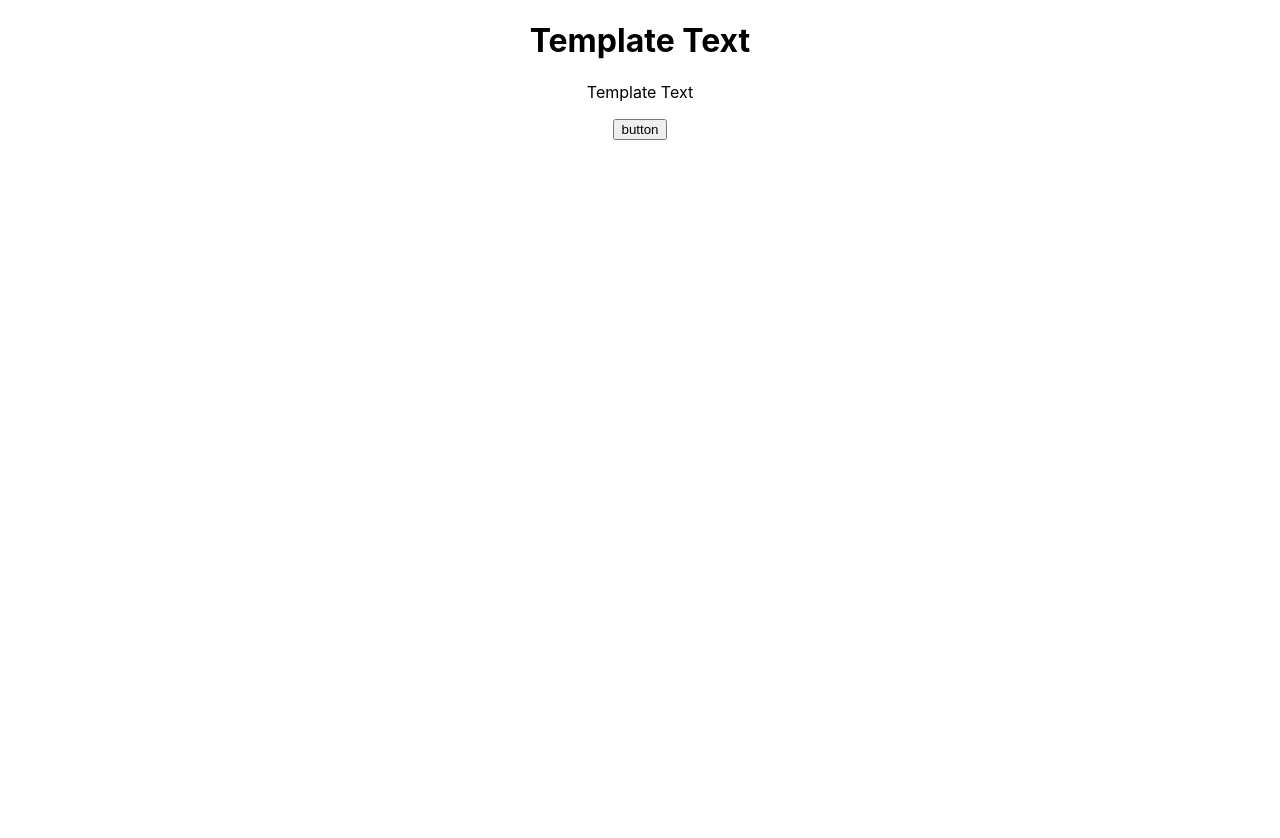
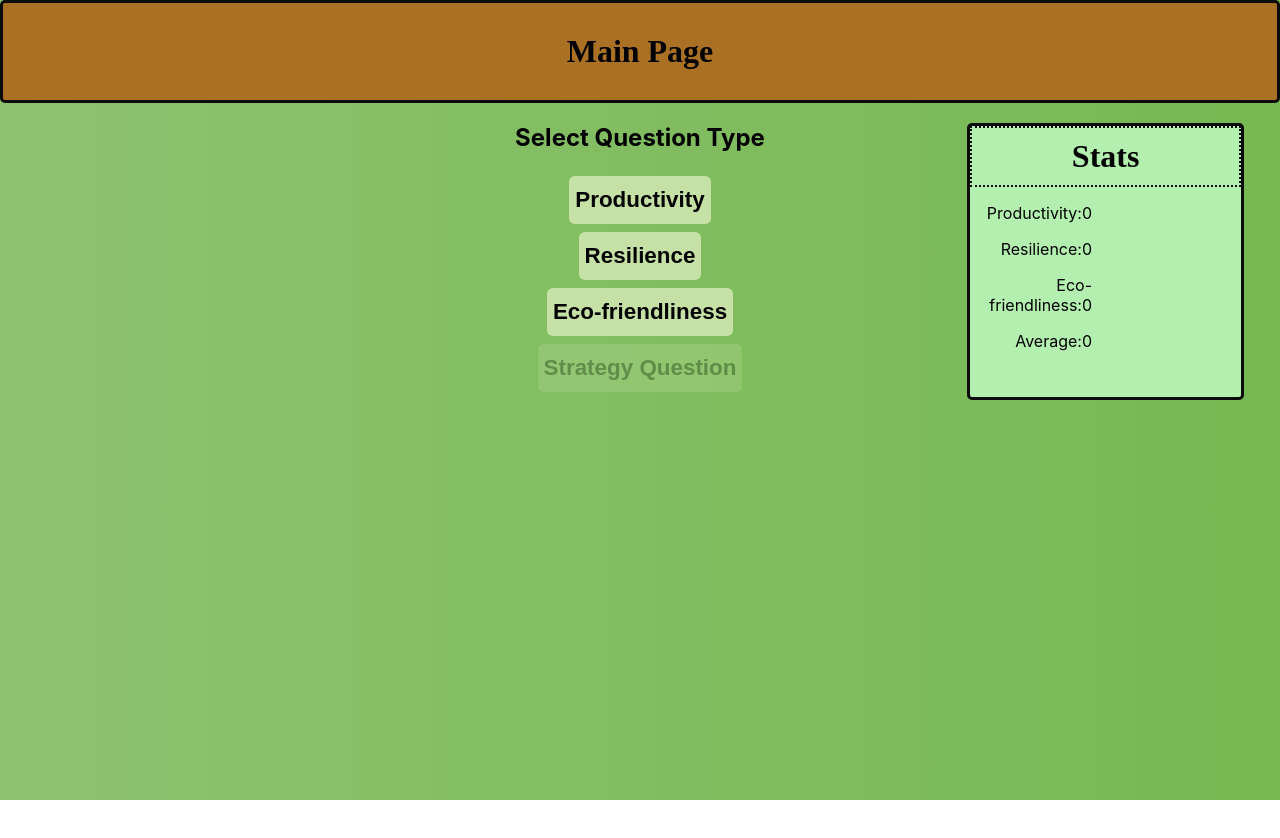
Before and after one commit to waymondrang/treevia, a React (Create React App) app: page / in a window 1280 px wide. Shown: the top 838 px of the page. Before the commit the page ends 800 px from the top, so only its background shows below. Built offline with nearby package versions, Linux system fonts and the light colour scheme.

Commit message:
Basic Layout

```diff
--- a/package.json
+++ b/package.json
@@ -1,5 +1,6 @@
 {
   "name": "sturdy-goggles",
+  "homepage": ".",
   "version": "0.1.0",
   "private": true,
   "dependencies": {
@@ -8,7 +9,7 @@
     "@testing-library/user-event": "^13.5.0",
     "react": "^18.2.0",
     "react-dom": "^18.2.0",
-    "react-scripts": "5.0.1",
+    "react-scripts": "^5.0.1",
     "web-vitals": "^2.1.4"
   },
   "scripts": {
--- a/public/index.html
+++ b/public/index.html
@@ -8,6 +8,8 @@
   <meta name="theme-color" content="#000000" />
   <meta name="description" content="SYN 100 Group 4 Project" />
   <link rel="apple-touch-icon" href="%PUBLIC_URL%/logo192.png" />
+  <link rel="stylesheet"
+  href="https://fonts.googleapis.com/css2?family=Material+Symbols+Rounded:opsz,wght,FILL,GRAD@48,400,0,0" />
   <!--
       manifest.json provides metadata used when your web app is installed on a
       user's mobile device or desktop. See https://developers.google.com/web/fundamentals/web-app-manifest/
--- a/src/App.css
+++ b/src/App.css
@@ -20,8 +20,8 @@
   flex-direction: column;
   align-items: center;
   justify-content: center;
-  font-size: calc(10px + 2vmin);
-  color: white;
+  font-size: calc(20px + 2vmin);
+  color: rgb(42, 236, 13);
 }
 
 .App-link {
--- a/src/App.js
+++ b/src/App.js
@@ -1,7 +1,12 @@
 import "./App.css";
+import React from 'react';
+import MainPage from './MainPage.js';
 
 function App() {
+
   return (
+    <MainPage/>
+    /*
     <div className="App">
       <header>
         <h1>Template Text</h1>
@@ -11,6 +16,7 @@ function App() {
         <button>button</button>
       </body>
     </div>
+    */
   );
 }
 
--- /dev/null
+++ b/src/MainPage.css
@@ -0,0 +1,62 @@
+.MainPage {
+  text-align: center;
+  width: 100%;
+  height: 100vh;
+  background: #76b852;
+  /* fallback for old browsers */
+  background: -webkit-linear-gradient(to right, #8DC26F, #76b852);
+  /* Chrome 10-25, Safari 5.1-6 */
+  background: linear-gradient(to right, #8DC26F, #76b852);
+  /* W3C, IE 10+/ Edge, Firefox 16+, Chrome 26+, Opera 12+, Safari 7+ */
+}
+  .MainPage h1{
+    margin: 0;
+    background-color: #aa7125;
+    padding-top: 30px;
+    padding-bottom: 30px;
+    border-style: double;
+    border: 3px solid #0c0c0c;
+    border-radius: 5px;
+    font-family: Object Sans;
+  }
+  .MainPage-link {
+    color: #61dafb;
+  }
+.buttons-list{
+  width: 100%;
+  height: 100vh;
+  flex-direction: column;
+
+  text-align: center;
+}
+.button{
+  height: 3rem;
+  border: none;
+  border-radius: 0.25em;
+  background-color: #c5e1a5;
+  margin: 0.25rem;
+  box-shadow: inset 0 0 0 0 #558b2f;
+  transition: all 0.25s cubic-bezier(0, 0, .01, 1);
+  color: #000;
+  font-weight: bold;
+  font-size: 1.4rem;
+}
+
+.button:disabled{
+  opacity: 0.25;
+  cursor: not-allowed;
+}
+
+.button:not(:disabled) {
+  cursor: pointer;
+}
+
+.button:not(:disabled):hover {
+  box-shadow: inset 13.5rem 0 0 0 #558b2f;
+  color: #fff;
+  background-color: #558b2f;
+}
+.button:not(:disabled):active {
+  color: #fff;
+  background-color: #683ceb;
+}
--- /dev/null
+++ b/src/MainPage.js
@@ -0,0 +1,30 @@
+import "./MainPage.css";
+import React from 'react';
+import Stats from './Stats.jsx';
+
+function MainPage() {
+  return (
+    <div className="MainPage">
+      <header>
+        <h1>Main Page</h1>
+      </header>
+      <body>
+      <Stats/>
+        <div className="buttons-list">
+          <h2>Select Question Type</h2>
+            <button className="button">Productivity </button>
+            <br/>
+            <button className="button">Resilience</button>
+            <br/>
+            <button className="button">Eco-friendliness</button>
+            <br/>
+            <button className="button" disabled>Strategy Question</button>
+            <br/>
+        </div>
+      </body>
+    </div>
+  );
+}
+
+
+export default MainPage;
--- /dev/null
+++ b/src/Stats.css
@@ -0,0 +1,29 @@
+.Stats{
+    position: absolute;
+    border-style: double;
+    margin-right: 10px;
+    background-color: #b3efae;
+    border: 3px solid #0c0c0c;
+    border-radius: 5px;
+    right:2%;
+}
+.Stats h1{
+    text-align: center;
+    margin: 0;
+    padding-top: 10px;
+    padding-bottom: 10px;
+    padding-left: 100px;
+    padding-right: 100px;
+    background-color: #b3efae;
+    border-style: double;
+    border: 2px dotted #0c0c0c;
+    border-radius: 0px;
+}
+.Stat-vals{
+    margin: 0;
+    padding-bottom: 30px;
+    padding-left: 0px;
+    padding-right: 55%;
+    text-align: right;
+    text-transform: unset;
+}
--- /dev/null
+++ b/src/Stats.jsx
@@ -0,0 +1,37 @@
+import "./Stats.css";
+import React, { Component } from 'react';
+
+class Stats extends Component{
+  constructor(props) {
+    super(props);
+    console.log(this.props);
+    this.state = {
+      Productivity: 0,
+      Resilience: 0,
+      Ecofriendliness: 0,
+      Average: 0,
+    };
+  }
+
+    render(){
+        return (
+            <div className="Stats">
+              <header>
+                <h1>Stats</h1>
+              </header>
+              <body>
+                <div className="Stat-vals">
+                  <p>Productivity:{this.state.Productivity}</p>
+                  <p>Resilience:{this.state.Resilience}</p>
+                  <p>Eco-friendliness:{this.state.Ecofriendliness}</p>
+                  <p>Average:{this.state.Average}</p>
+                </div>
+              </body>
+            </div>
+
+        );
+    }
+}
+
+
+export default Stats;
--- a/src/index.css
+++ b/src/index.css
@@ -1,3 +1,6 @@
+
+
+
 body {
   margin: 0;
   font-family: -apple-system, BlinkMacSystemFont, 'Segoe UI', 'Roboto', 'Oxygen',
```
Also changed, not shown: 1 other file (tests, documents, lock files or other folders).
